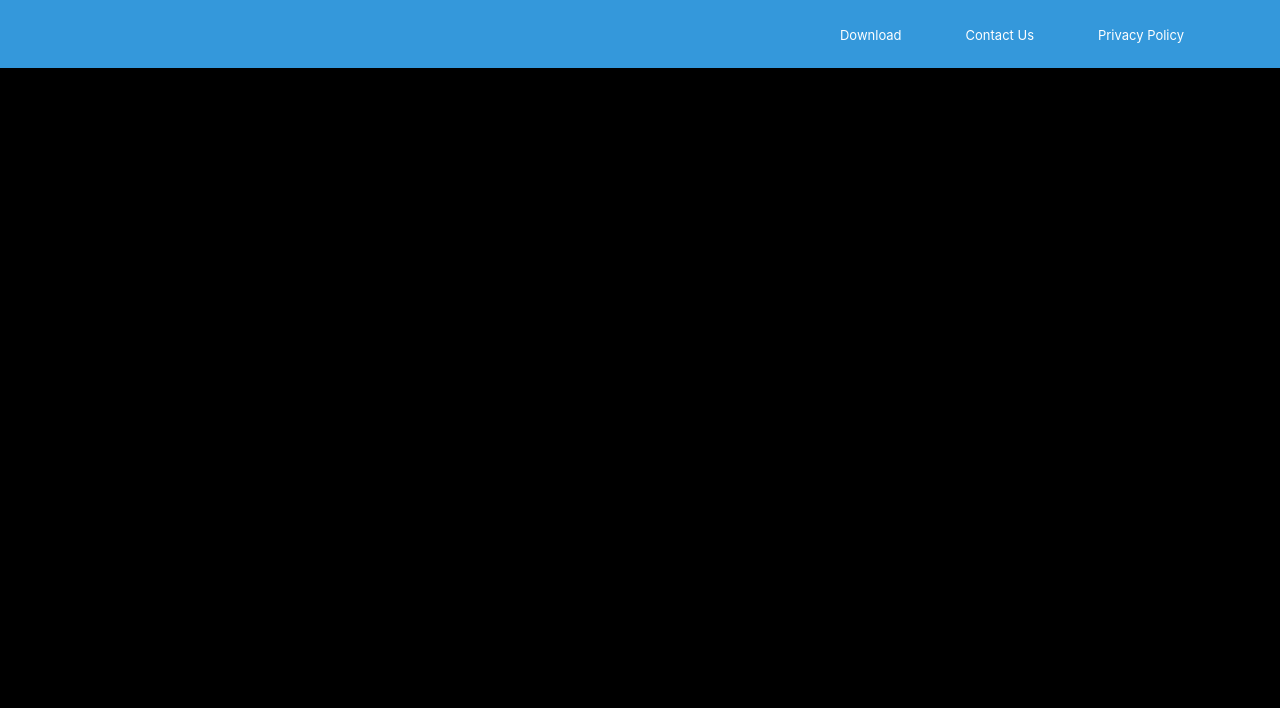
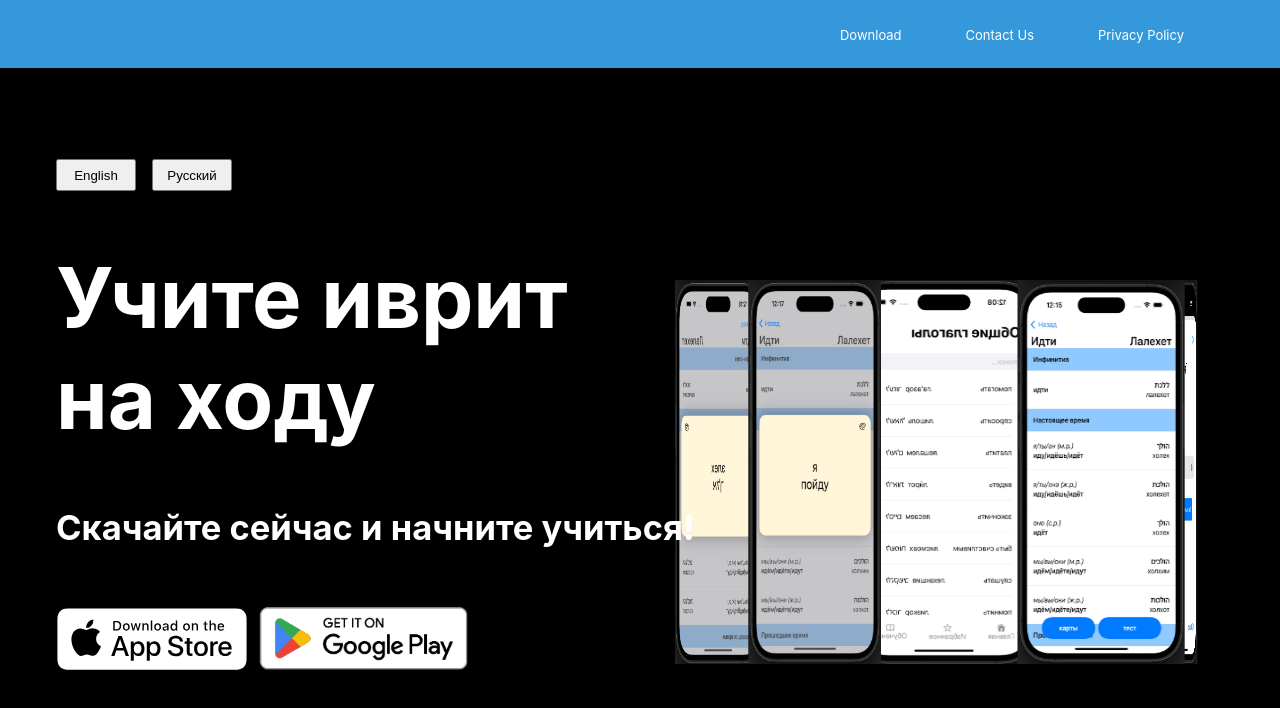
Before and after one commit to ed239/CommonVerbsSupport, a React (Create React App) app in the folder verbsupport/: page /russian in a window 1280 px wide. Shown: the top 708 px of the page. Built offline with nearby package versions, Linux system fonts and the light colour scheme.

Commit message:
have a sendable russian page

```diff
--- a/verbsupport/src/App.js
+++ b/verbsupport/src/App.js
@@ -13,6 +13,7 @@ function App() {
       <div className='App'>
         <Routes>
           <Route path="/" element={<Home />} />
+          <Route path="/russian" element={<Home />} />
           <Route path="/privacy-policy" element={<PrivacyPolicy />} />
           <Route path="/contact" element={<Contact />} />
 
--- a/verbsupport/src/components/Home.js
+++ b/verbsupport/src/components/Home.js
@@ -13,6 +13,7 @@ import cardRussianImageRu from '../screenshotsAppleRu/cardRussian.png';
 import verbImageRu from '../screenshotsAppleRu/verb.png';
 import './Home.css';
 import whiteGooglePlayImage from './whiteGooglePlay.png';
+import { useNavigate, useLocation } from "react-router-dom";
 
 
 
@@ -109,11 +110,20 @@ import whiteGooglePlayImage from './whiteGooglePlay.png';
 
 // export default Home;
 const Home = () => {
-  const [language, setLanguage] = useState('en');
+  // const [language, setLanguage] = useState('en');
+
+  const navigate = useNavigate();
+  const location = useLocation();
+  const [language, setLanguage] = useState(location.pathname === "/russian" ? "ru" : "en");
 
   const handleLanguageChange = (lang) => {
     setLanguage(lang);
+    navigate(lang === "ru" ? "/russian" : "/");
   };
+
+  // const handleLanguageChange = (lang) => {
+  //   setLanguage(lang);
+  // };
 
   const [windowWidth, setWindowWidth] = useState(window.innerWidth);
 
```
